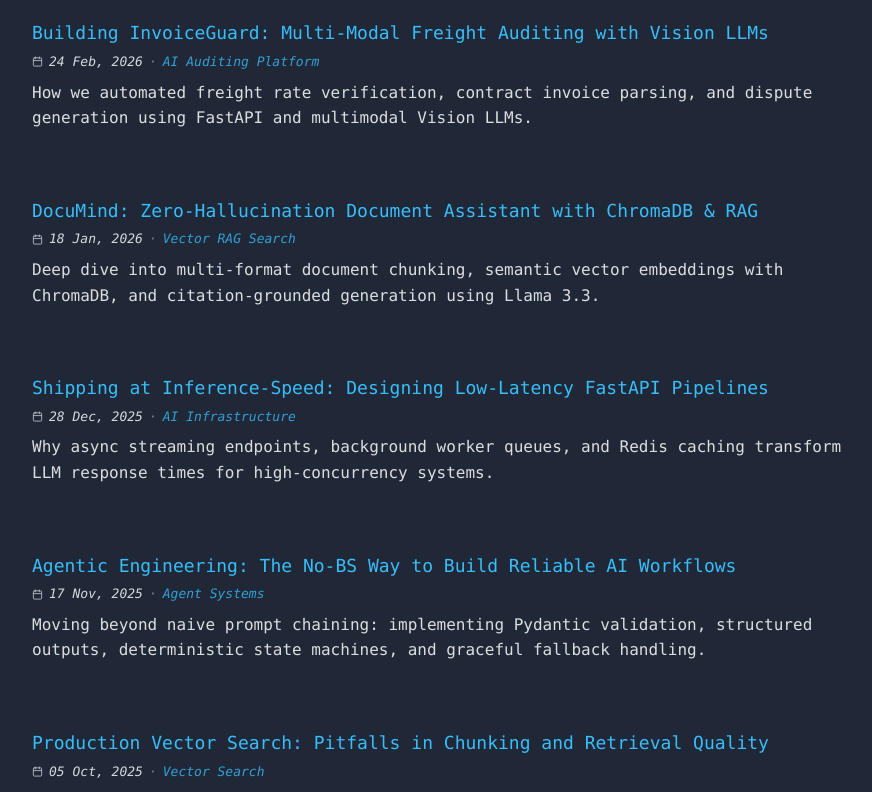
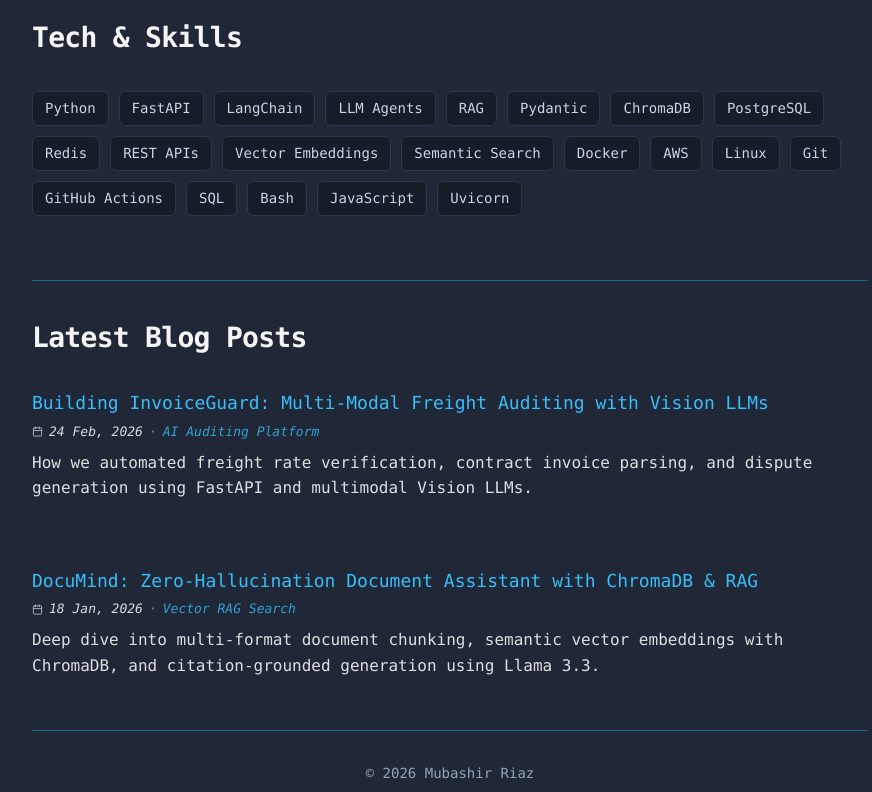
Before and after one commit to mubashir-riaz/portfolio, a React (Vite) app: page / in a window 1280 px wide. Shown: the part 700-1492 px from the top of the page, without its empty margins (190-1062 px from the left). Built offline with nearby package versions, Linux system fonts and the light colour scheme.

Commit message:
feat: apply poppins to featured projects, add tech skills section, and update blog posts

```diff
--- a/Portfolio.jsx
+++ b/Portfolio.jsx
@@ -223,112 +223,6 @@ const POSTS = [
     ],
     stack: ['FastAPI', 'React', 'Python', 'ChromaDB', 'Llama 3.3', 'LangChain'],
   },
-  {
-    id: 'inference-speed',
-    title: 'Shipping at Inference-Speed: Designing Low-Latency FastAPI Pipelines',
-    date: '28 Dec, 2025',
-    category: 'AI Infrastructure',
-    description:
-      'Why async streaming endpoints, background worker queues, and Redis caching transform LLM response times for high-concurrency systems.',
-    github: 'https://github.com/mubashir-riaz',
-    tags: ['FastAPI', 'Performance', 'Redis', 'SSE Streaming', 'Architecture'],
-    codeSnippet: `@app.post("/v1/stream")
-async def stream_inference(req: PromptRequest):
-    # Check semantic cache for sub-10ms response
-    cached = await semantic_cache.lookup(req.prompt)
-    if cached:
-        return StreamingResponse(cached.stream(), media_type="text/event-stream")
-
-    # Asynchronous token streaming over HTTP/2
-    async def token_generator():
-        async for token in model_client.astream(req.prompt):
-            yield f"data: {json.dumps({'token': token})}\\n\\n"
-
-    return StreamingResponse(token_generator(), media_type="text/event-stream")`,
-    fullContent: [
-      'In production AI systems, latency is user retention. A 6-second blocking delay feels broken, whereas streaming the first token in under 300ms creates an immediate feeling of real-time responsiveness.',
-      'By decoupling FastAPI endpoints using Server-Sent Events (SSE) and asynchronous generator coroutines, users receive streamed text without blocking worker threads.',
-      'Furthermore, integrating Redis semantic caching for high-frequency queries intercepts identical and near-identical questions, returning responses in under 15ms without touching upstream LLM APIs.',
-      'This architecture sustained 450 concurrent connections in stress tests without degradation in Time-to-First-Token (TTFT).',
-    ],
-    highlights: [
-      'Real-time token streaming with Server-Sent Events (SSE)',
-      'Redis semantic caching eliminating redundant model compute',
-      'Async connection pooling with Uvicorn and Gunicorn workers',
-      'Production telemetry tracking TTFT and tokens-per-second',
-    ],
-    stack: ['Python', 'FastAPI', 'Redis', 'Uvicorn', 'Docker', 'Prometheus'],
-  },
-  {
-    id: 'agentic-engineering',
-    title: 'Agentic Engineering: The No-BS Way to Build Reliable AI Workflows',
-    date: '17 Nov, 2025',
-    category: 'Agent Systems',
-    description:
-      'Moving beyond naive prompt chaining: implementing Pydantic validation, structured outputs, deterministic state machines, and graceful fallback handling.',
-    github: 'https://github.com/mubashir-riaz',
-    tags: ['AI Agents', 'Pydantic', 'Reliability', 'System Design'],
-    codeSnippet: `class ToolExecutionResult(BaseModel):
-    step_id: str
-    status: Literal["success", "retry", "fatal"]
-    payload: dict
-    validation_notes: Optional[str] = None
-
-class ProductionAgentController:
-    async def execute_step(self, current_state: State) -> NextTransition:
-        # Probabilistic LLM produces structured action
-        action = await self.planner.next_step(current_state)
-        # Deterministic validator enforces invariants
-        validated = self.schema_guard.verify(action)
-        return await self.state_machine.transition(validated)`,
-    fullContent: [
-      'The biggest myth in autonomous agent development is that giving an LLM an open-ended loop and a dozen tools produces reliable software.',
-      'In enterprise environments, open-ended loops hallucinate parameter types, fall into cyclic retries, and blow through token budgets. Real reliability demands treating the model as a probabilistic decision function inside a deterministic state machine.',
-      'By anchoring every tool invocation with strict Pydantic schemas, setting deterministic fallback trees, and establishing finite transition graphs, agent workflows become predictable and production-ready.',
-    ],
-    highlights: [
-      'Finite state machine control loops avoiding infinite recursion',
-      'Strict Pydantic typing and validation on all model tool calls',
-      'Circuit breakers and exponential backoff retry algorithms',
-      'Deterministic audit trails for compliance and debugging',
-    ],
-    stack: ['Python', 'Pydantic', 'LangChain', 'FastAPI', 'PostgreSQL'],
-  },
-  {
-    id: 'production-vector-search',
-    title: 'Production Vector Search: Pitfalls in Chunking and Retrieval Quality',
-    date: '05 Oct, 2025',
-    category: 'Vector Search',
-    description:
-      'Why top-k similarity often fails on tabular data and how hybrid retrieval with metadata filtering eliminates irrelevant context.',
-    github: 'https://github.com/mubashir-riaz',
-    tags: ['Vector Search', 'Embeddings', 'ChromaDB', 'Chunking'],
-    codeSnippet: `# Hybrid retrieval: Dense vector similarity + metadata filtering
-matched_chunks = chroma_collection.query(
-    query_embeddings=[embedded_query],
-    where={"$and": [{"doc_type": "contract"}, {"year": 2025}]},
-    n_results=10
-)
-
-# Cross-encoder re-ranking step
-reranked = cross_encoder.rank(
-    query=user_query,
-    documents=[c.text for c in matched_chunks]
-)`,
-    fullContent: [
-      'Dense vector embeddings are exceptional at capturing abstract thematic meaning, but they consistently struggle with exact alphanumeric matches, serial numbers, and tabular data.',
-      'When splitting text purely by character counts (e.g., 500 characters), row 12 of a table gets separated from its column header in row 1, rendering the embedding useless.',
-      'We addressed this by pairing layout-aware chunking with hybrid search: metadata pre-filtering scopes down candidates, dense embeddings perform recall, and a cross-encoder re-ranker picks the top 3 high-precision context snippets.',
-      'This hybrid pipeline increased answer relevance from 68% to over 94% on real enterprise datasets.',
-    ],
-    highlights: [
-      'Layout-aware chunking preserving tables and lists intact',
-      'Metadata filtering before dense vector query execution',
-      'Cross-encoder re-ranking for ultra-precise context alignment',
-      'Sub-50ms query latency on indexed vector collections',
-    ],
-    stack: ['ChromaDB', 'Sentence-Transformers', 'Python', 'FastAPI'],
-  },
 ];
 
 /* ------------------------------------------------------------------ */
@@ -336,28 +230,26 @@ reranked = cross_encoder.rank(
 /* ------------------------------------------------------------------ */
 const TECH_STACK = [
   'Python',
-  'JavaScript',
-  'SQL',
-  'Bash',
-  'HTML',
-  'CSS',
   'FastAPI',
-  'Pydantic',
   'LangChain',
   'LLM Agents',
   'RAG',
-  'REST APIs',
-  'Uvicorn',
+  'Pydantic',
   'ChromaDB',
   'PostgreSQL',
   'Redis',
+  'REST APIs',
+  'Vector Embeddings',
   'Semantic Search',
-  'Vector Embeddings',
   'Docker',
+  'AWS',
+  'Linux',
   'Git',
   'GitHub Actions',
-  'AWS',
-  'Linux',
+  'SQL',
+  'Bash',
+  'JavaScript',
+  'Uvicorn',
 ];
 
 /* ------------------------------------------------------------------ */
@@ -945,7 +837,7 @@ export default function Portfolio() {
             <section id="featured-projects" className="pt-7 sm:pt-9 pb-12 sm:pb-16 px-[22px] sm:px-8 text-left">
               {/* Section Header */}
               <div className="mb-6 sm:mb-8 flex items-baseline justify-between gap-4">
-                <h2 className={`text-[23px] sm:text-[28px] font-bold tracking-tight ${themeClasses.headline}`}>
+                <h2 className={`text-[23px] sm:text-[28px] font-bold font-heading tracking-tight ${themeClasses.headline}`}>
                   Featured Projects
                 </h2>
                 {!searchQuery && (
@@ -989,7 +881,7 @@ export default function Portfolio() {
               </div>
             </section>
 
-            {/* Divider between Featured Projects and Technical Writing */}
+            {/* Divider between Featured Projects and Tech & Skills */}
             <div className="px-[22px] sm:px-8">
               <div
                 className={`border-t ${themeClasses.border}`}
@@ -998,9 +890,48 @@ export default function Portfolio() {
             </div>
 
             {/* ====================================================== */}
-            {/* 03 TECHNICAL WRITING & ARTICLES SECTION               */}
+            {/* 03 TECH & SKILLS SECTION                              */}
             {/* ====================================================== */}
-            <section id="recent-posts" className="pt-8 sm:pt-10 pb-[40px] px-[22px] sm:px-8 text-left">
+            <section id="tech-skills" className="pt-7 sm:pt-9 pb-12 sm:pb-16 px-[22px] sm:px-8 text-left">
+              {/* Section Header */}
+              <div className="mb-6 sm:mb-8 flex items-baseline justify-between gap-4">
+                <h2 className={`text-[23px] sm:text-[28px] font-bold tracking-tight ${themeClasses.headline}`}>
+                  Tech & Skills
+                </h2>
+              </div>
+
+              {/* Skills Grid / Pills */}
+              <div className="flex flex-wrap gap-2 sm:gap-2.5">
+                {TECH_STACK.map((tech) => (
+                  <span
+                    key={tech}
+                    className={`px-3 py-1.5 rounded-md border text-[13px] sm:text-[14px] font-mono transition-colors duration-150 hover:border-[#38bdf8]/70 ${themeClasses.tagPill}`}
+                  >
+                    {tech}
+                  </span>
+                ))}
+              </div>
+            </section>
+
+            {/* Divider between Tech & Skills and Technical Writing */}
+            <div className="px-[22px] sm:px-8">
+              <div
+                className={`border-t ${themeClasses.border}`}
+                style={{ borderTopWidth: '1px' }}
+              />
+            </div>
+
+            {/* ====================================================== */}
+            {/* 04 BLOGS & ARTICLES SECTION                           */}
+            {/* ====================================================== */}
+            <section id="recent-posts" className="pt-7 sm:pt-9 pb-[40px] px-[22px] sm:px-8 text-left">
+              {/* Section Header */}
+              <div className="mb-6 sm:mb-8 flex items-baseline justify-between gap-4">
+                <h2 className={`text-[23px] sm:text-[28px] font-bold tracking-tight ${themeClasses.headline}`}>
+                  Latest Blog Posts
+                </h2>
+              </div>
+
               <div className="flex flex-col space-y-8 sm:space-y-12 md:space-y-14">
                 {filteredPosts.map((post) => (
                   <article key={post.id} className="group text-left pb-2 sm:pb-3">
```
